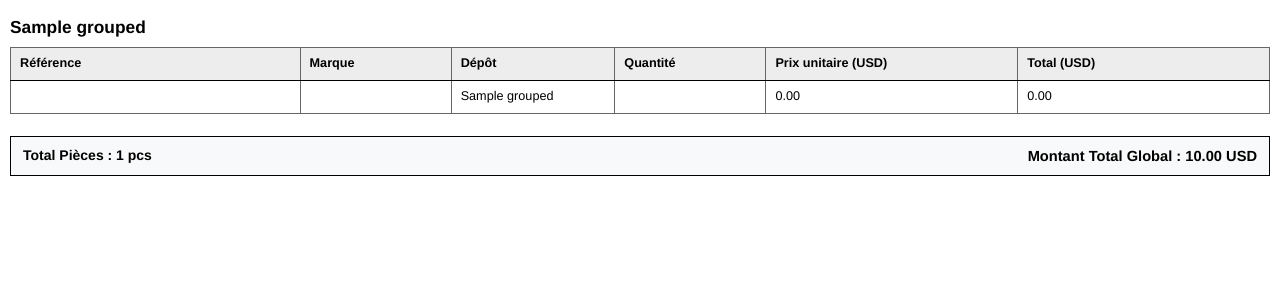
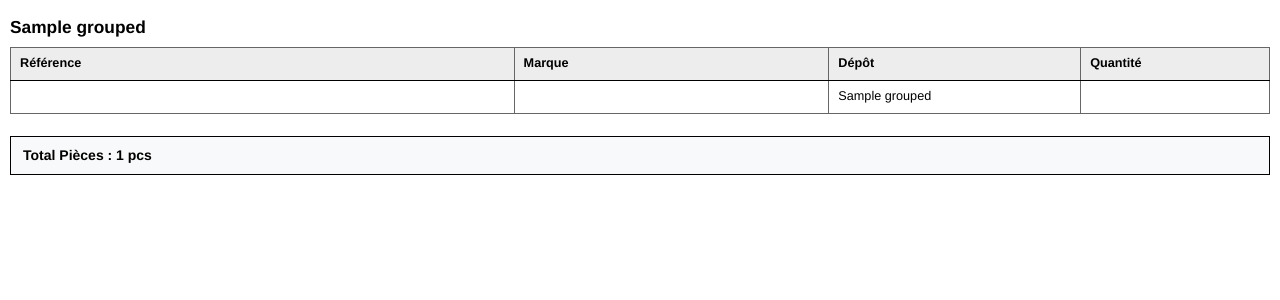
Before and after one commit to skouza101/bon_de_commande, a FastAPI app: template templates/invoice_magaza_template.html in a window 1280 px wide. Shown: the top 300 px of the page. Run offline with FastAPI, Linux system fonts and the light colour scheme; the template is opened without the code that fills it: most values are stand-ins (such as "Sample title", 1, 10 or a date in 2020).

Commit message:
fix(pdf): remove price columns from scan par depot pdf generator and template

```diff
--- a/templates/invoice_magaza_template.html
+++ b/templates/invoice_magaza_template.html
@@ -159,12 +159,10 @@
         <table class="items-table">
             <thead>
                 <tr>
-                    <th style="width: 23%;">Référence</th>
-                    <th style="width: 12%;">Marque</th>
-                    <th style="width: 13%;">Dépôt</th>
-                    <th style="width: 12%;">Quantité</th>
-                    <th style="width: 20%;">Prix unitaire ({{ currency }})</th>
-                    <th style="width: 20%;">Total ({{ currency }})</th>
+                    <th style="width: 40%;">Référence</th>
+                    <th style="width: 25%;">Marque</th>
+                    <th style="width: 20%;">Dépôt</th>
+                    <th style="width: 15%;">Quantité</th>
                 </tr>
             </thead>
             <tbody>
@@ -174,8 +172,6 @@
                     <td>{{ item.brand or "" }}</td>
                     <td>{{ item.depot or magaza_name }}</td>
                     <td>{{ item.quantity }}</td>
-                    <td>{{ "%.2f"|format(item.unit_price) }}</td>
-                    <td>{{ "%.2f"|format(item.subtotal) }}</td>
                 </tr>
                 {% endfor %}
             </tbody>
@@ -186,11 +182,8 @@
     <!-- Overall Summary Box -->
     <table style="width: 100%; border-collapse: collapse; margin-top: 14px; border: 1.5px solid #000000; background-color: #F8F9FA;">
         <tr>
-            <td style="padding: 9px 12px; font-weight: 700; font-size: 10.5pt; width: 50%;">
+            <td style="padding: 9px 12px; font-weight: 700; font-size: 10.5pt; width: 100%;">
                 Total Pièces : <b>{{ invoice.total_quantity }} pcs</b>
-            </td>
-            <td style="padding: 9px 12px; font-weight: 800; font-size: 11pt; text-align: right; width: 50%;">
-                Montant Total Global : {{ "%.2f"|format(invoice.grand_total) }} {{ currency }}
             </td>
         </tr>
     </table>
```
Also changed, not shown: pdf_generator.py (+5 -12 lines).
